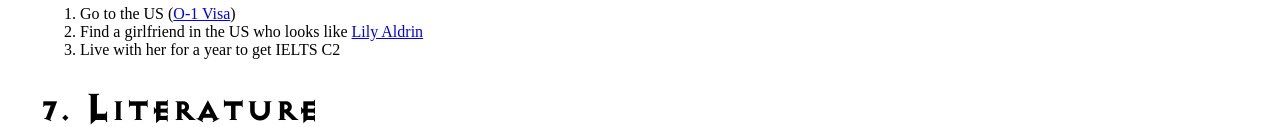
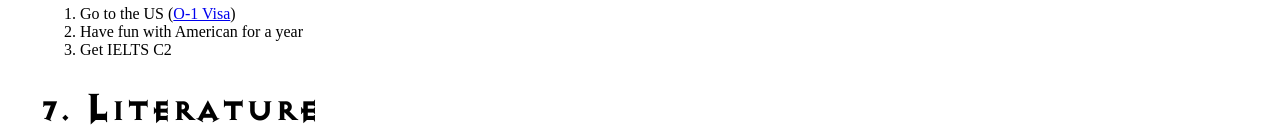
Before and after one commit to kciray8/achievements, a plain HTML site: page index.html in a window 1280 px wide. Shown: the part 9897-10024 px from the top of the page. Drawn offline with Linux system fonts and the light colour scheme.

Commit message:
small fix

```diff
--- a/index.html
+++ b/index.html
@@ -543,8 +543,9 @@ Strategic goals:
 Strategic goals:
 <ol>
     <li>Go to the US (<a target="_blank" href="https://www.uscis.gov/working-in-the-united-states/temporary-workers/o-1-visa-individuals-with-extraordinary-ability-or-achievement">O-1 Visa</a>)</li>
-    <li>Find a girlfriend in the US who looks like <a href="https://en.wikipedia.org/wiki/Lily_Aldrin">Lily Aldrin</a> </li>
-    <li>Live with her for a year to get IELTS C2</li>
+    <!--li>Find a girlfriend in the US who looks like <a href="https://en.wikipedia.org/wiki/Lily_Aldrin">Lily Aldrin</a> </li-->
+    <li>Have fun with American for a year</li>
+	<li>Get IELTS C2</li>
 </ol>
 
 <h1><span class="big">L</span>ITERATURE</h1>
```
